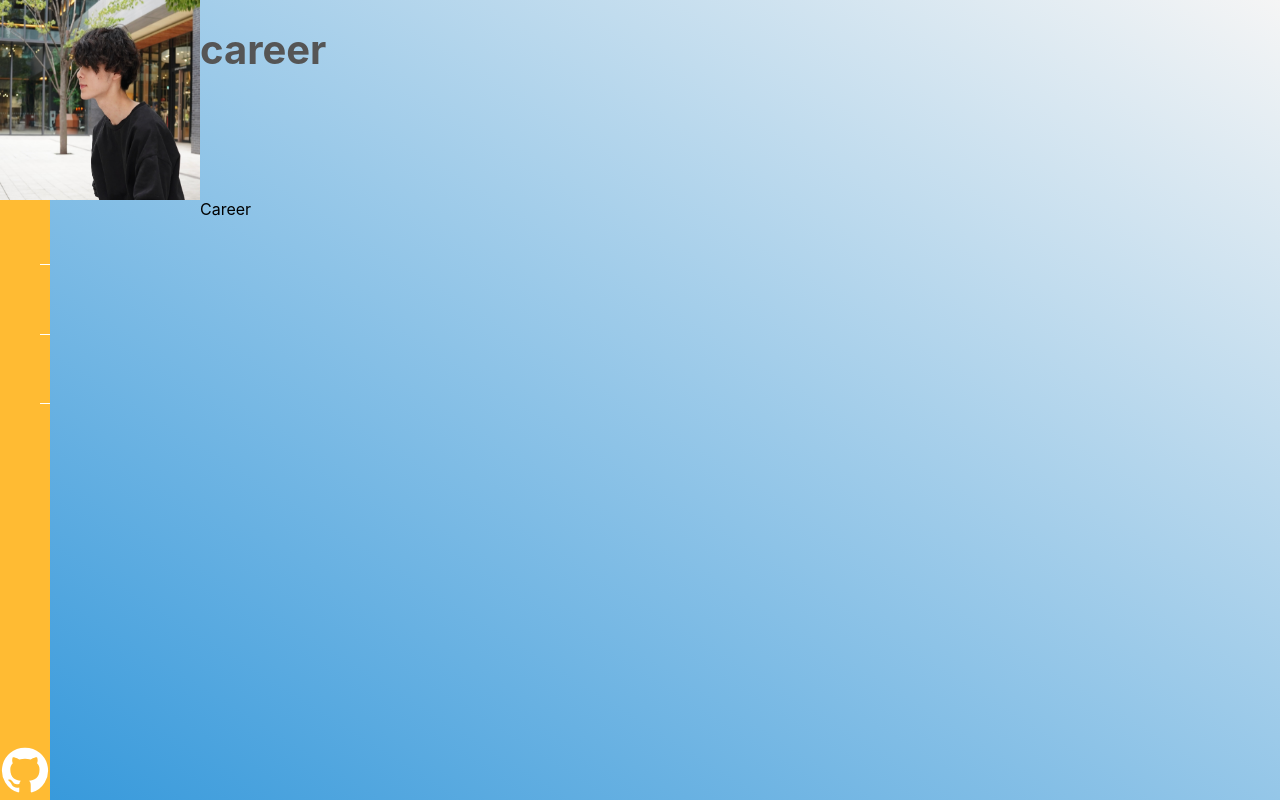
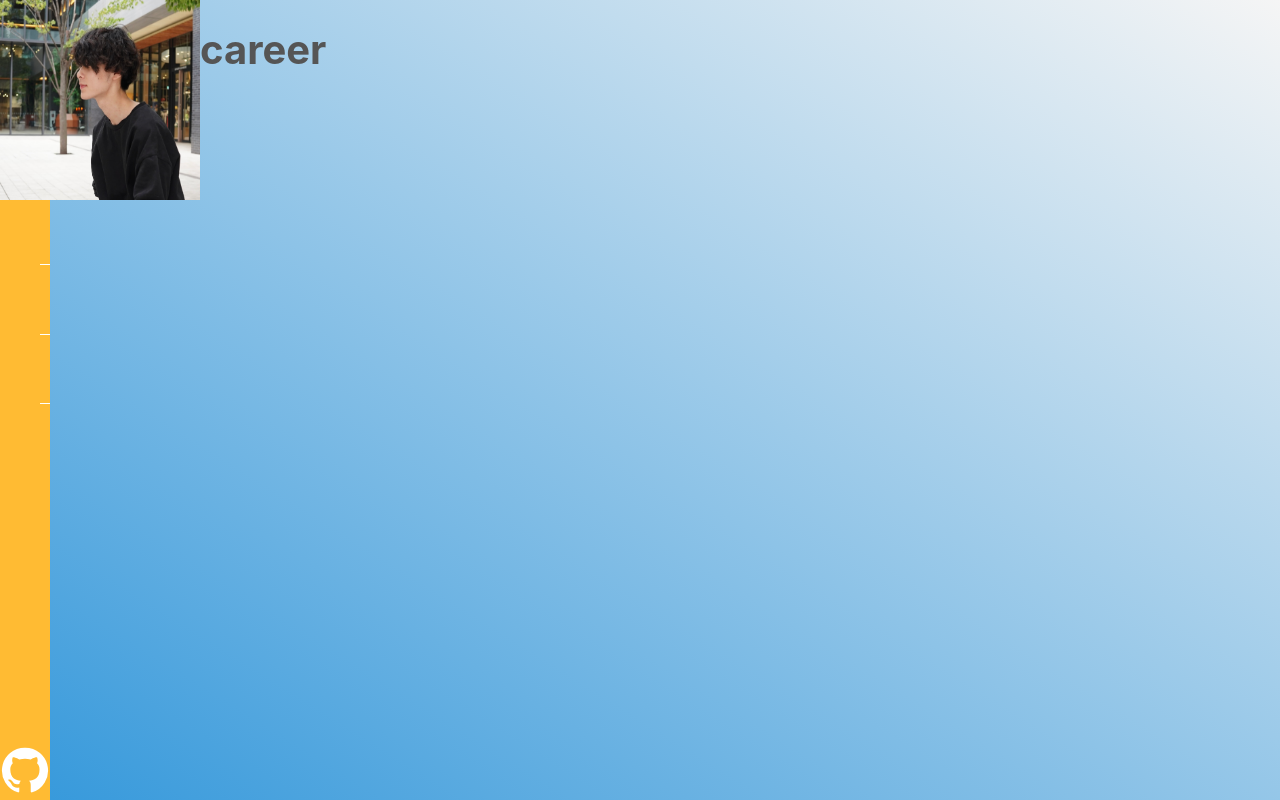
Before and after one commit to Taiyo86-create/myportfolio, a React (Create React App) app: page / in a window 1280 px wide. Built offline with nearby package versions, Linux system fonts and the light colour scheme.

Commit message:
framermotion

```diff
--- a/src/components/Career/Career.js
+++ b/src/components/Career/Career.js
@@ -2,7 +2,9 @@ import React from 'react'
 
 const Career = () => {
   return (
-    <div>Career</div>
+    <div>
+
+    </div>
   )
 }
 
```
Also changed, not shown: src/App.js (+6 -5 lines).
